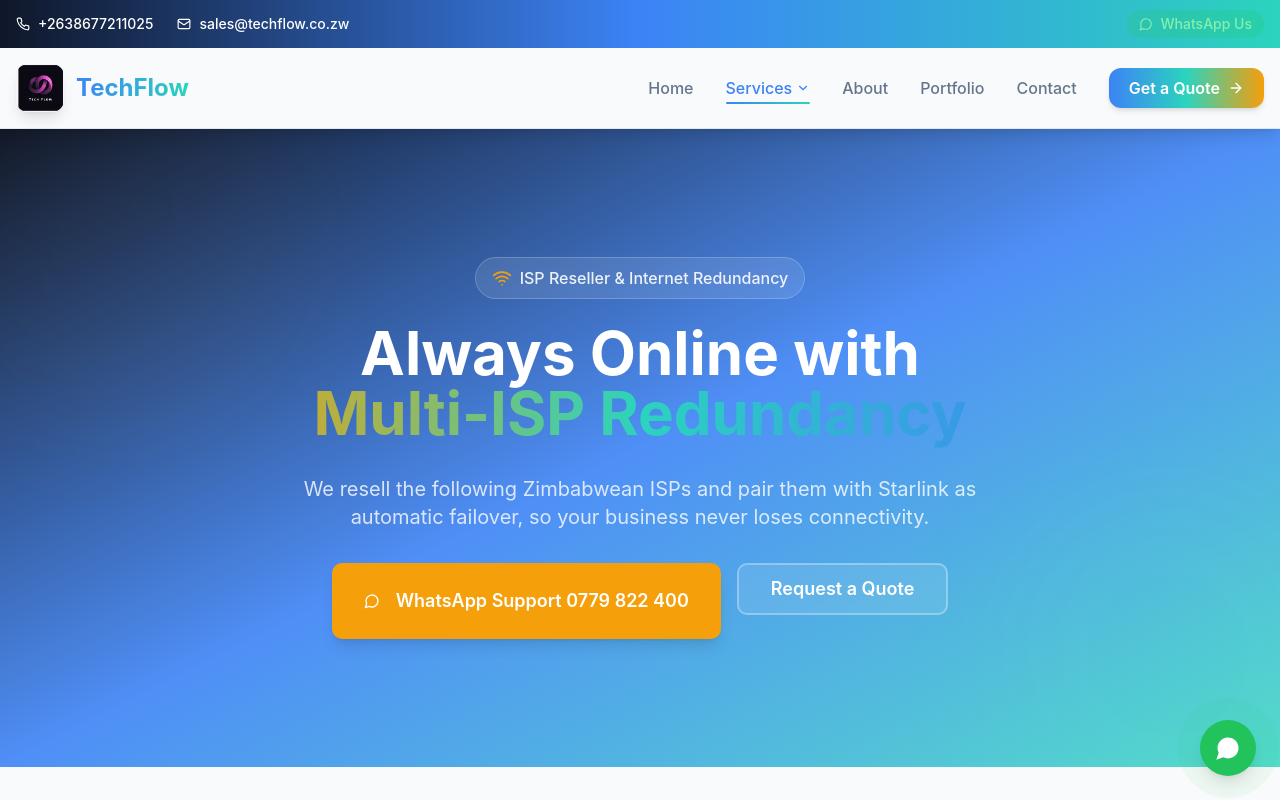
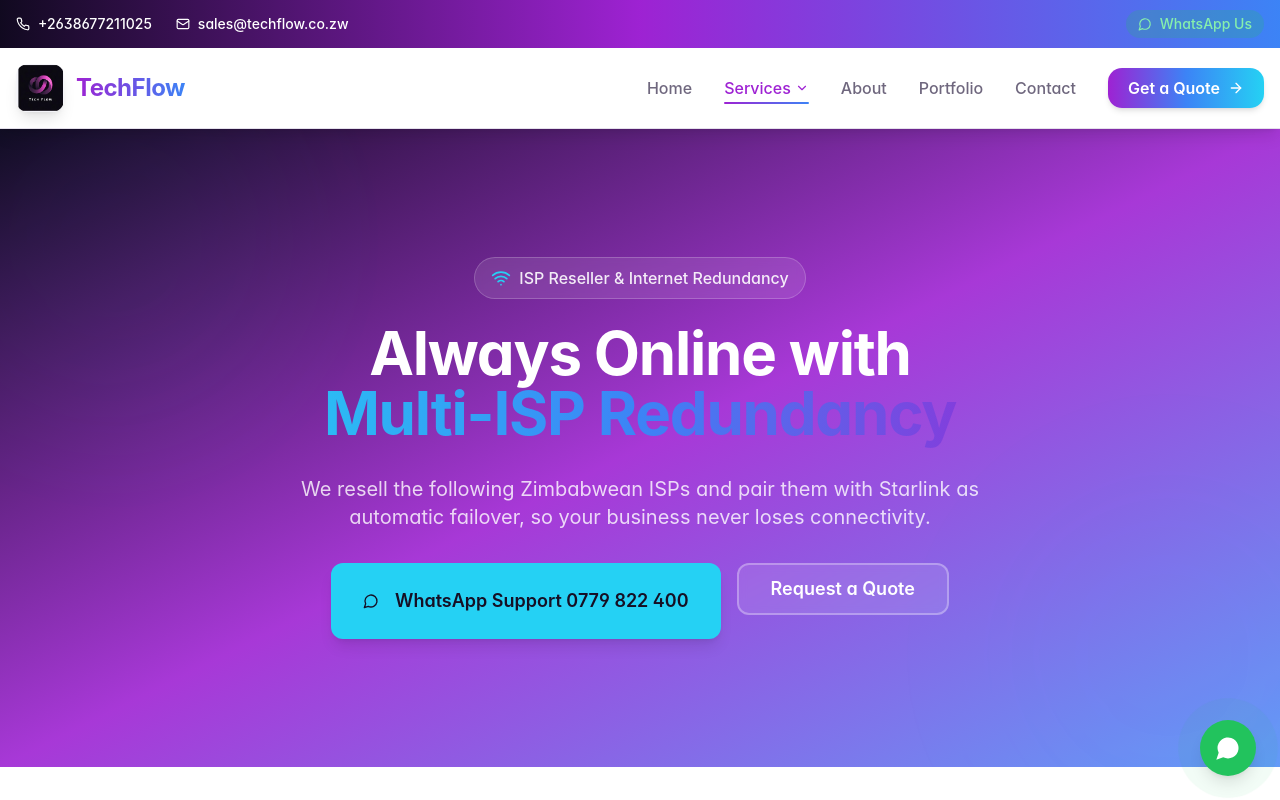
Before and after one commit to AndileTL/techflow-echo-project, a React (Vite) app: page /isp-reseller in a window 1280 px wide. Shown: the top 800 px of the page. Built offline with nearby package versions, Linux system fonts and the light colour scheme.

Commit message:
Changes
Co-authored-by: AndileTL <200150940+AndileTL@users.noreply.github.com>

```diff
--- a/src/index.css
+++ b/src/index.css
@@ -5,96 +5,101 @@
 
 @layer base {
   :root {
-    --background: 210 20% 98%;
-    --foreground: 222 47% 11%;
+    --background: 0 0% 100%;
+    --foreground: 260 40% 10%;
 
     --card: 0 0% 100%;
-    --card-foreground: 222 47% 11%;
+    --card-foreground: 260 40% 10%;
 
     --popover: 0 0% 100%;
-    --popover-foreground: 222 47% 11%;
+    --popover-foreground: 260 40% 10%;
 
-    --primary: 217 91% 60%;
+    /* TechFlow purple — primary brand */
+    --primary: 282 72% 48%;
     --primary-foreground: 0 0% 100%;
 
-    --secondary: 172 66% 50%;
+    /* Electric blue — secondary accent */
+    --secondary: 217 91% 60%;
     --secondary-foreground: 0 0% 100%;
 
-    --muted: 210 40% 96%;
-    --muted-foreground: 215 16% 47%;
+    --muted: 260 20% 96%;
+    --muted-foreground: 260 10% 45%;
 
-    --accent: 38 92% 50%;
-    --accent-foreground: 0 0% 100%;
+    /* Cyan — tertiary accent */
+    --accent: 190 90% 55%;
+    --accent-foreground: 260 40% 10%;
 
     --destructive: 0 84% 60%;
     --destructive-foreground: 0 0% 100%;
 
-    --border: 214 32% 91%;
-    --input: 214 32% 91%;
-    --ring: 217 91% 60%;
+    --border: 260 20% 90%;
+    --input: 260 20% 90%;
+    --ring: 282 72% 48%;
 
-    --radius: 0.75rem;
+    --radius: 0.875rem;
 
     /* Brand colors */
     --brand-blue: 217 91% 60%;
-    --brand-teal: 172 66% 50%;
-    --brand-amber: 38 92% 50%;
-    --brand-navy: 222 47% 11%;
+    --brand-teal: 190 90% 55%;
+    --brand-amber: 32 95% 55%;
+    --brand-navy: 260 55% 8%;
+    --brand-purple: 282 72% 48%;
+    --brand-magenta: 298 75% 58%;
 
     /* WhatsApp */
     --whatsapp: 142 70% 45%;
     --whatsapp-dark: 142 70% 38%;
 
     --sidebar-background: 0 0% 98%;
-    --sidebar-foreground: 222 47% 11%;
-    --sidebar-primary: 217 91% 60%;
+    --sidebar-foreground: 260 40% 10%;
+    --sidebar-primary: 282 72% 48%;
     --sidebar-primary-foreground: 0 0% 100%;
-    --sidebar-accent: 172 66% 50%;
+    --sidebar-accent: 217 91% 60%;
     --sidebar-accent-foreground: 0 0% 100%;
-    --sidebar-border: 214 32% 91%;
-    --sidebar-ring: 217 91% 60%;
+    --sidebar-border: 260 20% 90%;
+    --sidebar-ring: 282 72% 48%;
   }
 
   .dark {
-    --background: 222 47% 6%;
-    --foreground: 210 40% 98%;
+    --background: 260 55% 6%;
+    --foreground: 0 0% 98%;
 
-    --card: 222 47% 8%;
-    --card-foreground: 210 40% 98%;
+    --card: 260 45% 9%;
+    --card-foreground: 0 0% 98%;
 
-    --popover: 222 47% 8%;
-    --popover-foreground: 210 40% 98%;
+    --popover: 260 45% 9%;
+    --popover-foreground: 0 0% 98%;
 
-    --primary: 217 91% 60%;
+    --primary: 290 80% 62%;
     --primary-foreground: 0 0% 100%;
 
-    --secondary: 172 66% 50%;
+    --secondary: 217 91% 65%;
     --secondary-foreground: 0 0% 100%;
 
-    --muted: 217 33% 17%;
-    --muted-foreground: 215 20% 65%;
+    --muted: 260 30% 16%;
+    --muted-foreground: 260 15% 70%;
 
-    --accent: 38 92% 50%;
-    --accent-foreground: 0 0% 100%;
+    --accent: 190 90% 60%;
+    --accent-foreground: 260 55% 6%;
 
     --destructive: 0 63% 31%;
     --destructive-foreground: 210 40% 98%;
 
-    --border: 217 33% 17%;
-    --input: 217 33% 17%;
-    --ring: 217 91% 60%;
+    --border: 260 30% 18%;
+    --input: 260 30% 18%;
+    --ring: 290 80% 62%;
 
     --whatsapp: 142 70% 45%;
     --whatsapp-dark: 142 70% 38%;
 
-    --sidebar-background: 222 47% 8%;
-    --sidebar-foreground: 210 40% 98%;
-    --sidebar-primary: 217 91% 60%;
+    --sidebar-background: 260 45% 9%;
+    --sidebar-foreground: 0 0% 98%;
+    --sidebar-primary: 290 80% 62%;
     --sidebar-primary-foreground: 0 0% 100%;
-    --sidebar-accent: 172 66% 50%;
-    --sidebar-accent-foreground: 210 40% 98%;
-    --sidebar-border: 217 33% 17%;
-    --sidebar-ring: 217 91% 60%;
+    --sidebar-accent: 217 91% 65%;
+    --sidebar-accent-foreground: 0 0% 98%;
+    --sidebar-border: 260 30% 18%;
+    --sidebar-ring: 290 80% 62%;
   }
 }
 
@@ -105,7 +110,13 @@
 
   body {
     @apply bg-background text-foreground;
-    font-family: 'Inter', -apple-system, BlinkMacSystemFont, 'Segoe UI', Roboto, sans-serif;
+    font-family: 'Inter', 'Manrope', -apple-system, BlinkMacSystemFont, 'Segoe UI', Roboto, sans-serif;
+    font-feature-settings: 'cv11', 'ss01';
+  }
+
+  h1, h2, h3, h4, .font-display {
+    font-family: 'Space Grotesk', 'Inter', sans-serif;
+    letter-spacing: -0.02em;
   }
 
   html {
@@ -127,20 +138,46 @@
   }
 
   .gradient-text {
-    background: linear-gradient(135deg, hsl(var(--primary)), hsl(var(--secondary)));
+    background: linear-gradient(135deg, hsl(var(--brand-magenta)), hsl(var(--primary)), hsl(var(--secondary)));
     -webkit-background-clip: text;
     -webkit-text-fill-color: transparent;
     background-clip: text;
   }
 
   .gradient-brand {
-    background: linear-gradient(135deg, hsl(var(--primary)), hsl(var(--secondary)), hsl(var(--accent)));
+    background: linear-gradient(135deg, hsl(var(--brand-magenta)), hsl(var(--primary)), hsl(var(--secondary)), hsl(var(--accent)));
   }
 
   .glass-effect {
-    background: rgba(255, 255, 255, 0.1);
-    backdrop-filter: blur(10px);
-    border: 1px solid rgba(255, 255, 255, 0.2);
+    background: rgba(255, 255, 255, 0.06);
+    backdrop-filter: blur(20px);
+    -webkit-backdrop-filter: blur(20px);
+    border: 1px solid rgba(255, 255, 255, 0.12);
+  }
+
+  .glass-card {
+    background: rgba(255, 255, 255, 0.04);
+    backdrop-filter: blur(24px) saturate(140%);
+    -webkit-backdrop-filter: blur(24px) saturate(140%);
+    border: 1px solid rgba(255, 255, 255, 0.08);
+  }
+
+  .bg-hero-radial {
+    background:
+      radial-gradient(ellipse 80% 60% at 50% 0%, hsl(var(--brand-magenta) / 0.35), transparent 60%),
+      radial-gradient(ellipse 60% 40% at 80% 30%, hsl(var(--secondary) / 0.25), transparent 60%),
+      radial-gradient(ellipse 60% 40% at 20% 70%, hsl(var(--accent) / 0.2), transparent 60%),
+      hsl(var(--brand-navy));
+  }
+
+  .text-balance { text-wrap: balance; }
+  .text-pretty { text-wrap: pretty; }
+
+  .grid-pattern {
+    background-image:
+      linear-gradient(hsl(var(--foreground) / 0.06) 1px, transparent 1px),
+      linear-gradient(90deg, hsl(var(--foreground) / 0.06) 1px, transparent 1px);
+    background-size: 56px 56px;
   }
 }
 
```
